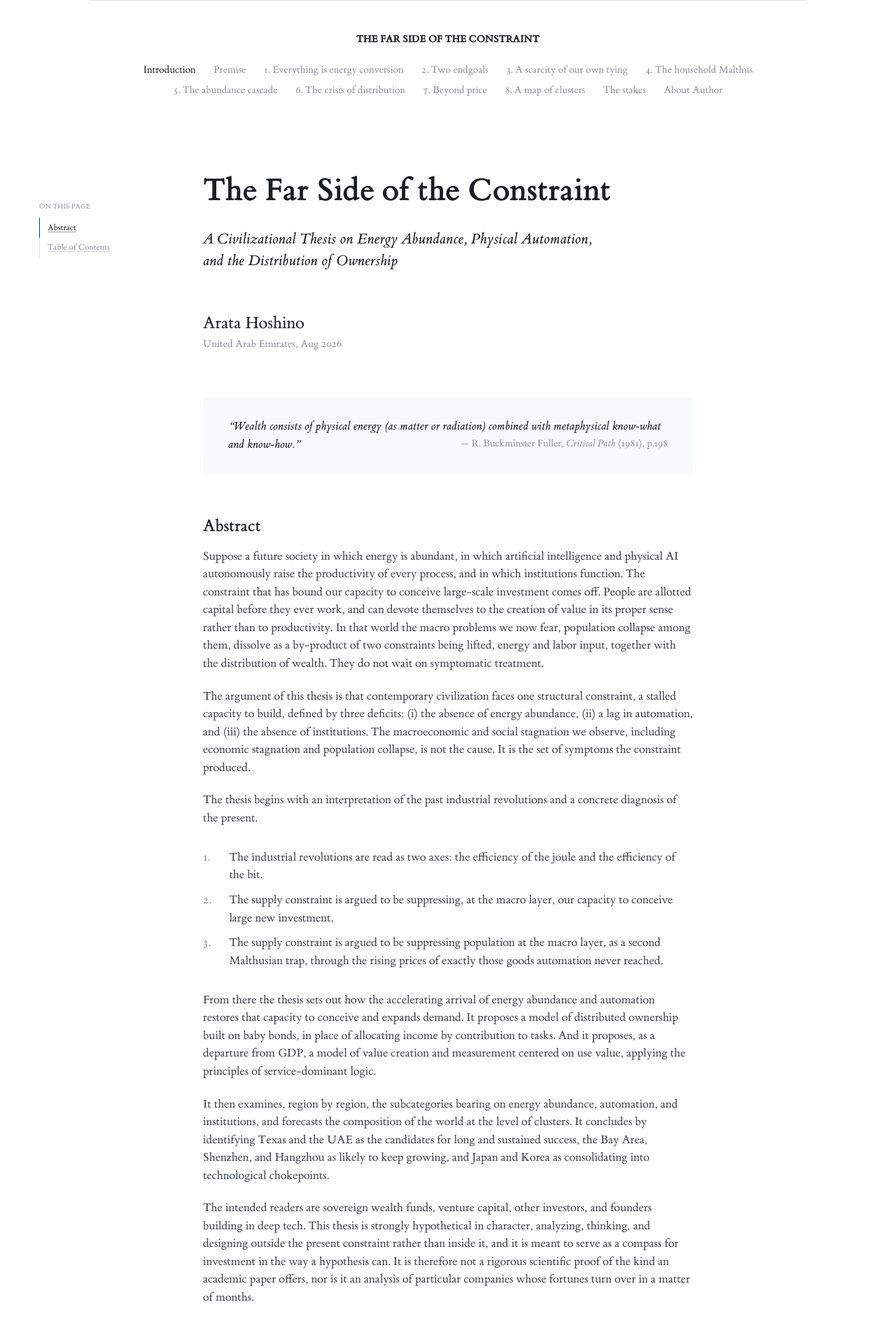
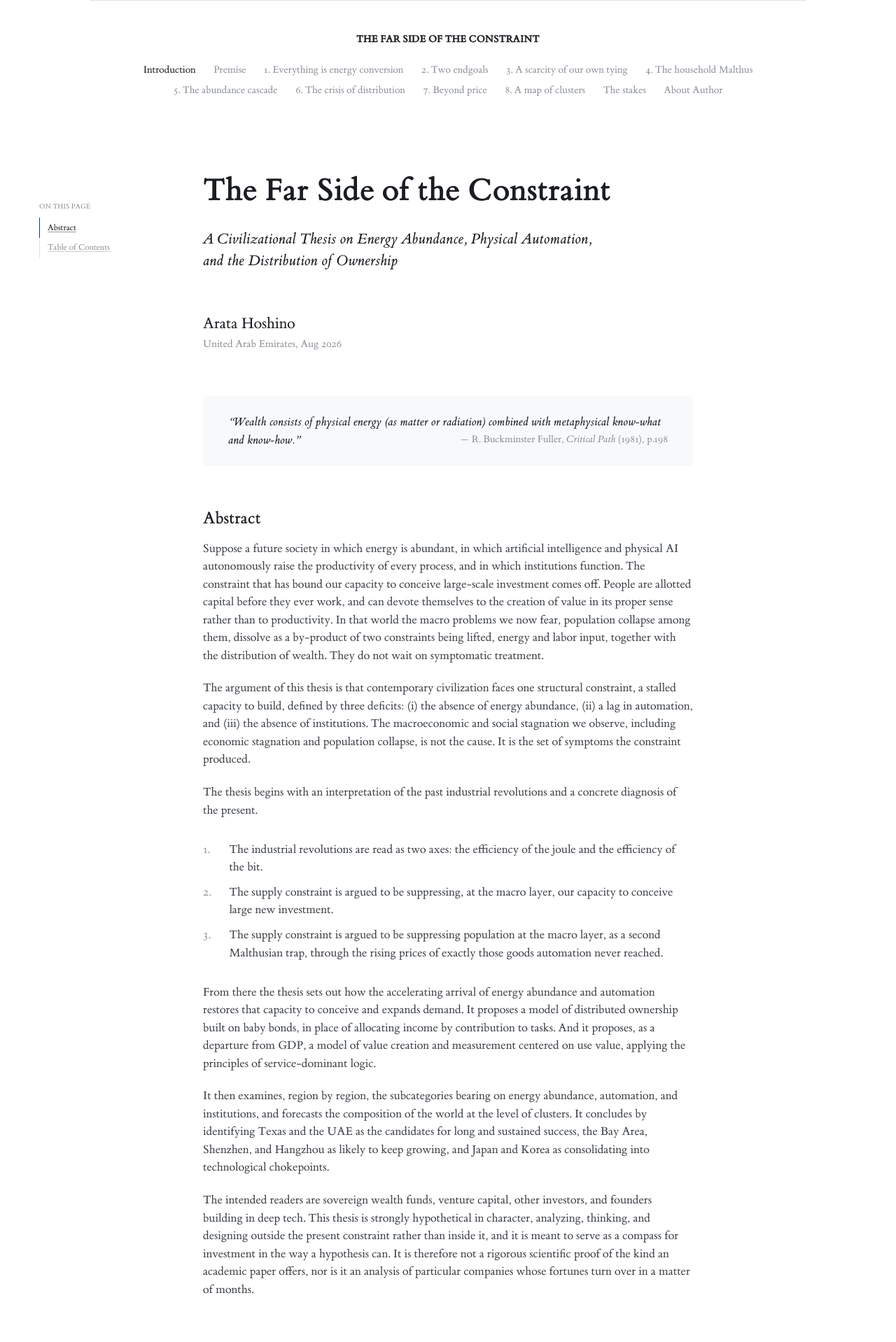
Before and after one commit to arata-hoshino/arata-hoshino.github.io, a Jekyll site: the page built from index.md, in a window 1280 px wide. Shown: the top 1918 px of the page at 70% size. Built offline with Jekyll 4.4.1, drawn with Linux system fonts in a browser that asks for light colours.

Commit message:
Even the title-page breaks at every width, and close the contents further
The two breaks of the title page — under the epigraph, and over the
contents — now stand at 59.5px on the narrow page as well as the wide
one; they come out of the wide-page query. The panel keeps 24px of depth
at every width, so only its sides open with the column. The name comes
down from 1.45em to 1.32em.

In the contents the rule under a label and the space between chapters are
set to one measure again, 19.39px, five percent under where they stood.

Co-Authored-By: Claude Opus 5 <noreply@anthropic.com>

```diff
--- a/assets/css/style.css
+++ b/assets/css/style.css
@@ -515,7 +515,7 @@ main {
 .author-name {
   margin: 0;
   color: var(--ink);
-  font-size: 1.45em;
+  font-size: 1.32em;
 }
 
 .author-role {
@@ -569,9 +569,13 @@ main {
   background: var(--tint-soft);
 }
 
-/* the abstract follows the epigraph closely */
-.epigraph + .prose {
-  margin-top: clamp(1.75rem, 4vw, 2.5rem);
+/* The two breaks of the title page — under the epigraph, and over the
+   contents — take the same measure at every width. The contents head is
+   given a class of its own for that, so .prose h2, which every chapter's
+   sections use, is left alone. */
+.epigraph + .prose,
+.prose .toc-heading {
+  margin-top: 3.72rem;
 }
 
 .epigraph blockquote {
@@ -600,18 +604,11 @@ main {
     display: inline;
   }
 
-  /* the panel is a little shallower, and the two breaks of the title
-     page — under the epigraph, and over the contents — take the same
-     measure. The second is given a class of its own so that .prose h2,
-     which every chapter uses, is left alone. */
+  /* the panel keeps the depth it has on a narrow page; only the sides
+     open out with the column */
   .epigraph {
-    padding-top: 1.85rem;
-    padding-bottom: 1.85rem;
-  }
-
-  .epigraph + .prose,
-  .prose .toc-heading {
-    margin-top: 3.72rem;
+    padding-top: 1.5rem;
+    padding-bottom: 1.5rem;
   }
 
   .epigraph figcaption {
@@ -635,7 +632,7 @@ main {
   /* an h3, so it takes the navy uppercase label from .prose h3; the
      margins are set in rem, not in the em of that 0.8em label, and
      scoped so .prose h3 does not outrank them */
-  margin: 3.4rem 0 1.275rem;
+  margin: 3.4rem 0 1.2125rem;
   padding-bottom: 0.9em;
   border-bottom: 1px solid var(--rule);
 }
@@ -656,7 +653,7 @@ main {
   grid-template-columns: 3.25em minmax(0, 1fr);
   align-items: baseline;
   gap: 0 1.5em;
-  margin: 0 0 clamp(1.15rem, 2.3vw, 1.5125rem);
+  margin: 0 0 clamp(0.92rem, 1.85vw, 1.2125rem);
   padding: 0;
 }
 
```
